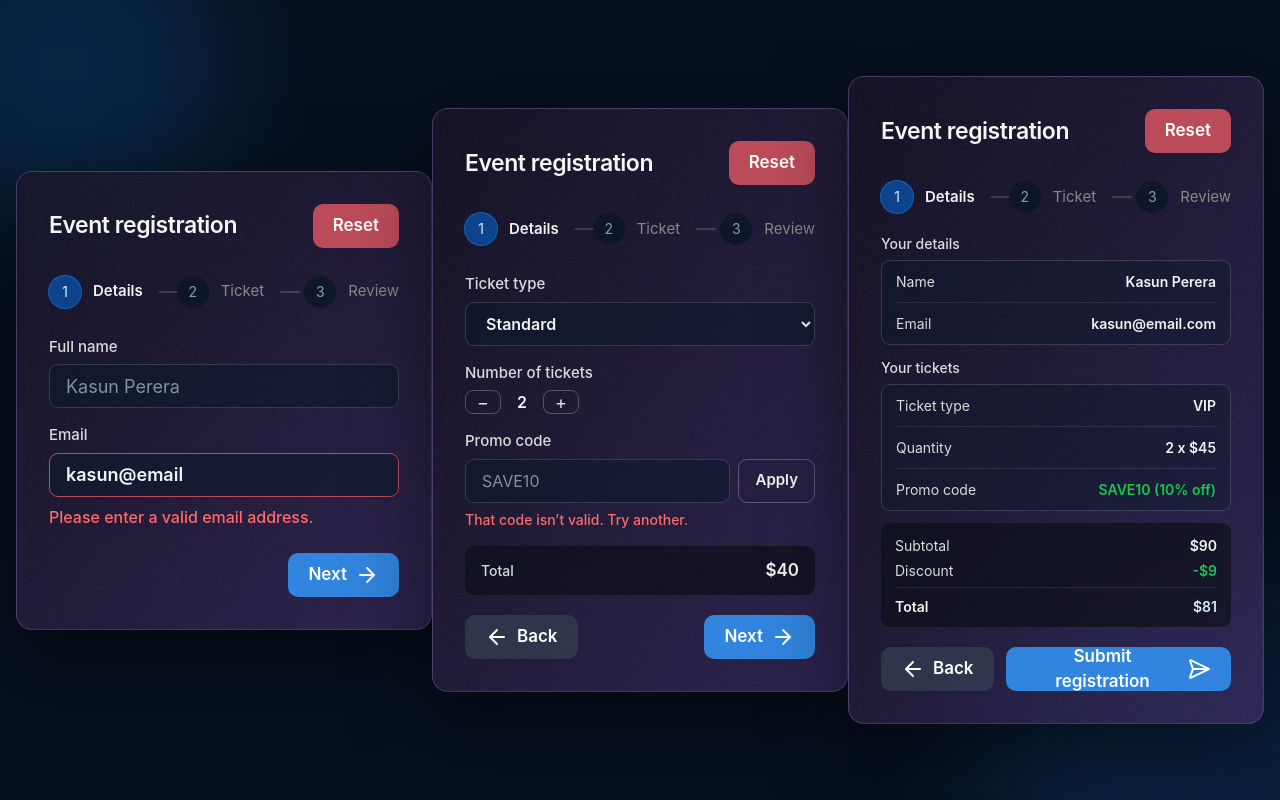
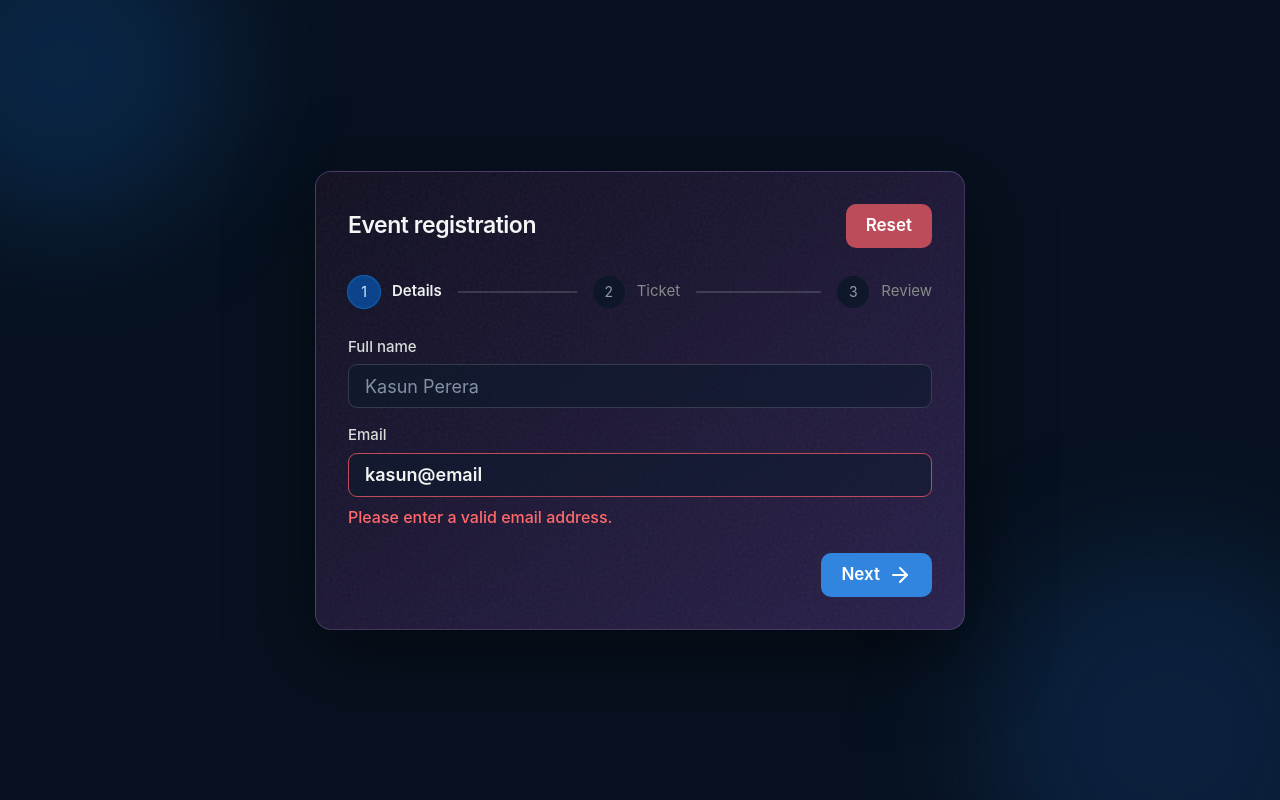
Before and after one commit to rohitha-kodikara/event-registration-wizard, a React (Vite) app: page / in a window 1280 px wide. Built offline with nearby package versions, Linux system fonts and the light colour scheme.

Commit message:
changed the logic inside handlenext step function

```diff
--- a/src/App.jsx
+++ b/src/App.jsx
@@ -1,18 +1,62 @@
 import React from 'react'
-import EventDetails from './components/EventDetails'
-import EventTicket from './components/EventTicket'
-import EventReview from './components/EventReview'
+import EventDetails from './components/event/details/EventDetails'
+import EventTicket from './components/event/ticket/EventTicket'
+import EventReview from './components/event/review/EventReview'
+import { useState } from 'react'
+import {registrationSteps,defaultRegStep} from './data/data'
 
 
 const App = () => {
+  // State to manage the current registration step
+  const [currentStep, setCurrentStep] = useState(defaultRegStep)
+
+
+ function handleNextStep() {
+  setCurrentStep((currentStep) => {
+    const currentIndex = registrationSteps.findIndex(
+      (step) => step.name === currentStep
+    )
+
+    const nextStep = registrationSteps[currentIndex + 1]
+
+    return nextStep ? nextStep.name : currentStep
+  })
+}
+
+
+ function handlePrevStep() {
+  setCurrentStep((currentStep) => {
+    const currentIndex = registrationSteps.findIndex(
+      (step) => step.name === currentStep
+    )
+
+    const previousStep = registrationSteps[currentIndex - 1]
+
+    return previousStep ? previousStep.name : currentStep
+  })
+}
+
+
   return (
     <main className="relative flex min-h-screen items-center justify-center overflow-hidden bg-[#07111f] px-4 py-8 font-sans text-[#f5f7f6]">
       <div className="pointer-events-none absolute -left-24 -top-24 h-80 w-80 rounded-full bg-[#1478d4]/20 blur-3xl" />
       <div className="pointer-events-none absolute -bottom-32 -right-20 h-96 w-96 rounded-full bg-[#1b5fb2]/20 blur-3xl" />
 
-      <EventDetails />
-      <EventTicket />
-      <EventReview />
+    {currentStep === 'details' && (
+  <EventDetails handleNextStep={handleNextStep} />
+)}
+
+{currentStep === 'ticket' && (
+  <EventTicket
+    handleNextStep={handleNextStep}
+    handlePrevStep={handlePrevStep}
+  />
+)}
+
+{currentStep === 'review' && (
+  <EventReview handlePrevStep={handlePrevStep} />
+)}
+
 
     </main>
   )
--- a/src/components/ProgressFlowLabels.jsx
+++ b/src/components/event/ProgressFlow.jsx
@@ -1,6 +1,6 @@
-import React from 'react'
 
-const ProgressFlowLabels = () => {
+
+const ProgressFlow = () => {
   return (
     <nav aria-label="Registration progress" className="mt-7">
           <ol className="flex items-center">
@@ -37,4 +37,4 @@ const ProgressFlowLabels = () => {
   )
 }
 
-export default ProgressFlowLabels
+export default ProgressFlow
--- a/src/components/EventDetails.jsx
+++ b/src/components/event/details/EventDetails.jsx
@@ -1,9 +1,9 @@
 import React from 'react'
-import EventCard from './ui/EventCard'
-import EventButton from './ui/EventButton'
+import EventCard from '../../ui/EventCard'
+import EventButton from '../../ui/EventButton'
 import { ArrowRight } from 'lucide-react'
 
-const EventDetails = () => {
+const EventDetails = ({ handleNextStep }) => {
   return (
 <EventCard
  >
@@ -43,7 +43,7 @@ const EventDetails = () => {
           </div>
 
           <div className="flex justify-end pt-2">
-            <EventButton bgColor="bg-[#3285df]" icon={<ArrowRight />}>
+            <EventButton  bgColor="bg-[#3285df]" icon={<ArrowRight />} onClick={handleNextStep}>
               Next
             </EventButton>
           </div>
--- a/src/components/EventReview.jsx
+++ b/src/components/event/review/EventReview.jsx
@@ -1,9 +1,9 @@
 import React from 'react'
-import EventCard from './ui/EventCard'
-import EventButton from './ui/EventButton'
+import EventCard from '../../ui/EventCard'
+import EventButton from '../../ui/EventButton'
 import { ArrowLeft, SendHorizontal } from 'lucide-react'
 
-const EventReview = () => {
+const EventReview = ({  handlePrevStep }) => {
   return (
     <EventCard>
 
@@ -57,7 +57,9 @@ const EventReview = () => {
       </div>
 
       <div className="mt-5 flex justify-between gap-3">
-       <EventButton bgColor="bg-gray-700/70" icon={<ArrowLeft />} iconPosition="before">
+       <EventButton
+        onClick={handlePrevStep}
+        bgColor="bg-gray-700/70" icon={<ArrowLeft />} iconPosition="before">
             Back
        </EventButton>
        <EventButton icon={<SendHorizontal />} bgColor="bg-[#3285df]">
--- a/src/components/EventTicket.jsx
+++ b/src/components/event/ticket/EventTicket.jsx
@@ -1,9 +1,9 @@
 import React from 'react'
-import EventCard from './ui/EventCard'
-import EventButton from './ui/EventButton'
+import EventCard from '../../ui/EventCard'
+import EventButton from '../../ui/EventButton'
 import { ArrowLeft, ArrowRight } from 'lucide-react'
 
-const EventTicket = () => {
+const EventTicket = ({ handleNextStep, handlePrevStep }) => {
   return (
       <EventCard>
 
@@ -77,10 +77,14 @@ const EventTicket = () => {
           </div>
 
           <div className="flex justify-between pt-1">
-           <EventButton bgColor="bg-gray-700/70" icon={<ArrowLeft />} iconPosition="before">
+           <EventButton
+           onClick={handlePrevStep}
+           bgColor="bg-gray-700/70" icon={<ArrowLeft />} iconPosition="before">
             Back
            </EventButton>
-            <EventButton icon={<ArrowRight />} bgColor="bg-[#3285df]">
+            <EventButton icon={<ArrowRight />} bgColor="bg-[#3285df]"
+            onClick={handleNextStep}
+            >
               Next
             </EventButton>
           </div>
--- a/src/components/ui/EventButton.jsx
+++ b/src/components/ui/EventButton.jsx
@@ -1,8 +1,9 @@
 import React from 'react'
 
-const EventButton = ({children, icon,bgColor, iconPosition = 'after',}) => {
+const EventButton = ({children, icon,bgColor, iconPosition = 'after',onClick}) => {
   return (
     <button
+            onClick={onClick}
               type="button"
               className={`cursor-pointer inline-flex h-11 items-center gap-2 rounded-[10px] ${bgColor} px-5 text-[17px] font-semibold text-white  transition-colors hover:bg-[#4395ed] focus:outline-none focus:ring-2 focus:ring-[#75b8f5] focus:ring-offset-2 focus:ring-offset-[#142235]`}
             >
--- a/src/components/ui/EventCard.jsx
+++ b/src/components/ui/EventCard.jsx
@@ -1,6 +1,6 @@
 
 import EventButton from './EventButton'
-import ProgressFlowLabels from '../ProgressFlowLabels'
+import ProgressFlow from '../event/ProgressFlow'
 
 const EventCard = ({children}) => {
   return (
@@ -22,7 +22,7 @@ const EventCard = ({children}) => {
         Reset
         </EventButton>
         </div>
-        <ProgressFlowLabels />
+        <ProgressFlow />
             {children}
         </div>
       </section>
--- /dev/null
+++ b/src/data/data.js
@@ -0,0 +1,22 @@
+
+const ticketTypes = [
+  { id: 1, name: 'Standard', price: 30 },
+  { id: 2, name: 'VIP', price: 45 },
+  { id: 3, name: 'Student', price: 20 },
+]
+
+ const promoCodes = [
+  { code: 'SAVE10', type: 'percent', value: 10 },
+  { code: 'STUDENT20', type: 'percent', value: 20 },
+  { code: 'WELCOME5', type: 'fixed', value: 5 },
+]
+
+ const registrationSteps = [
+  { id: 1, name: 'details', label: 'Details' },
+  { id: 2, name: 'ticket', label: 'Ticket' },
+  { id: 3, name: 'review', label: 'Review'},
+]
+
+const defaultRegStep = 'details'
+
+export { ticketTypes, promoCodes, registrationSteps, defaultRegStep }
```
